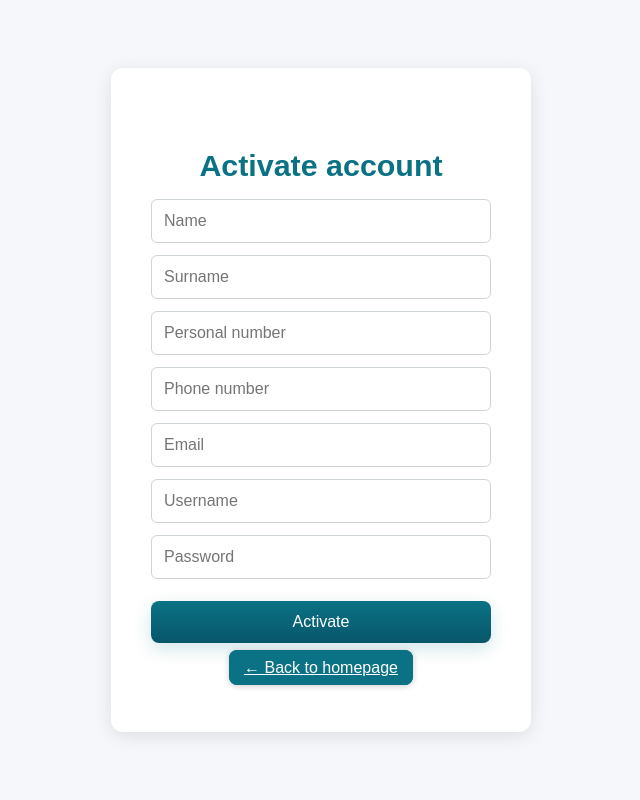
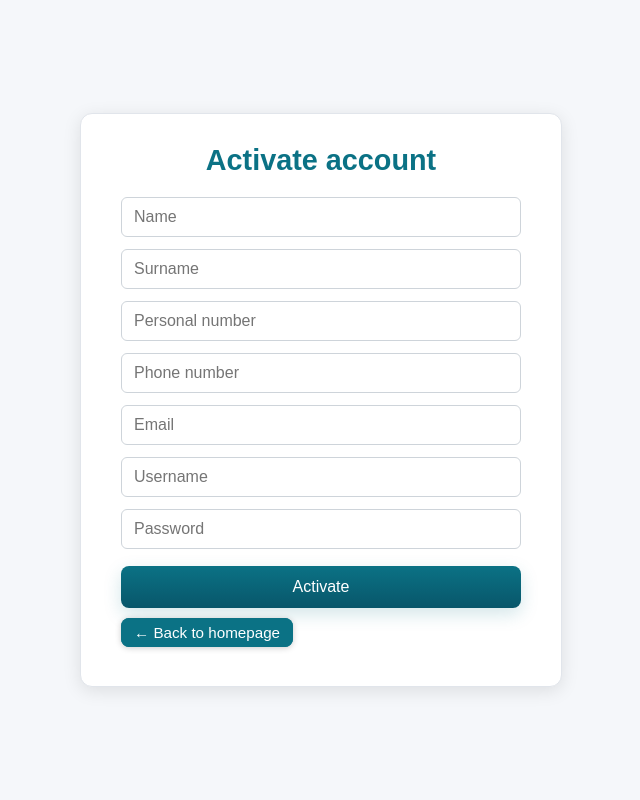
Before and after one commit to eliottpajz/ProjektUBT, a PHP site: page /activateaccount.php in a window 1280 px wide. Shown: the whole page, without its empty margins (319-959 px from the left). Run offline with PHP 8.4, Linux system fonts and the light colour scheme.

Commit message:
NDRYSHIME
ERRORA

```diff
--- a/style.css
+++ b/style.css
@@ -1,153 +1,184 @@
-*{
-    box-sizing: border-box;
+header{
+    border-bottom: 1px solid #08566A;
+    width: 100%;
 }
-
 body{
     color: #212529;
     background-color: #F5F7FA;
     margin: 0px;
     font-family: Arial, Helvetica, sans-serif;
 }
-header{
-    border-bottom: 1px solid #08566A;
-    width: 100%;
-}
+
 main{
     padding: 0 40px;
 }
 
-nav {
+nav{
+    color: #212529;
     display: flex;
-    flex-wrap: wrap;
     justify-content: space-between;
-    gap: 10px;
-    padding: 15px;
-    font-size: 1rem;
+    padding-left: 30px;
+    padding-right: 30px;
+    padding-bottom: 10px;
+    font-size: 110%;
 }
-.logo {
-    font-size: clamp(1.4rem, 4vw, 2rem);
-    font-weight: bold;
-    color: #0B7285;
-    display: flex;
-    align-items: center;
+
+.nav button{
+    background-color: #0B7285;
+    font-size: 110%;
+    border: 1px solid #0B7285;
+    border-radius: 8px;
+    padding: 5px;
+    text-decoration: none;
+    color: #FFFFFF;
+    box-shadow: 0 1px 6px rgba(0, 0, 0, 0.2);
+    transition: 0.4s;
 }
-.leftnav {
-    display: flex;
-    gap: 12px;
-    flex-wrap: wrap;
+
+.nav button:hover {
+    background-color: #08566A;
+    border-color: #08566A;
 }
+
+.hero-actions button{
+    background-color: #0B7285;
+    font-size: 110%;
+    border: 1px solid #0B7285;
+    border-radius: 8px;
+    padding: 5px 12px;
+    text-decoration: none;
+    color: #FFFFFF;
+    box-shadow: 0 1px 6px rgba(0, 0, 0, 0.2);
+    transition: 0.4s;
+    margin-right: 8px;
+    cursor: pointer;
+}
+
+.hero-actions button:hover{
+    background-color: #08566A;
+    border-color: #08566A;
+}
+
 .btn,
 .btn-link,
-.nav button,
-.hero-actions button,
 .quick-actions button,
-.products-grid button {
+.products-grid button{
     background-color: #0B7285;
     color: #FFFFFF;
     border: 1px solid #0B7285;
     border-radius: 8px;
-    padding: 8px 14px;
-    font-size: 1rem;
+    padding: 5px 12px;
+    text-decoration: none;
     box-shadow: 0 1px 6px rgba(0, 0, 0, 0.2);
-    transition: 0.3s;
+    transition: 0.4s;
     cursor: pointer;
+    font-size: 100%;
 }
+
 .btn:hover,
 .btn-link:hover,
-.nav button:hover,
-.hero-actions button:hover,
 .quick-actions button:hover,
-.products-grid button:hover {
+.products-grid button:hover{
     background-color: #08566A;
     border-color: #08566A;
 }
-.nav a {
+
+.nav a{
     border: 1px solid #0B7285;
     border-radius: 8px;
-    padding: 8px 14px;
+    padding: 5px;
+    text-decoration: none;
     color: #0B7285;
-    text-decoration: none;
-    transition: 0.3s;
+    box-shadow: 0 1px 6px rgba(0, 0, 0, 0.2);
+    transition: 0.4s;
 }
+
 .nav a:hover {
     background-color: #0B7285;
     color: #FFFFFF;
-}
-main {
-    padding: 1rem;
+    border-color: #0B7285;
 }
 
-@media (min-width: 768px) {
-    main {
-        padding: 0 40px;
-    }
-}
-.sherbimet {
-    display: grid;
-    grid-template-columns: 1fr;
-    gap: 15px;
-    margin: 30px auto;
+.logo{
+    font-family:system-ui, -apple-system, BlinkMacSystemFont, 'Segoe UI', Roboto, Oxygen, Ubuntu, Cantarell, 'Open Sans', 'Helvetica Neue', sans-serif;
+    display: flex;
+    padding: 15px;
+    font-size: 200%;
+    font-weight: bold;
+    color: #0B7285;
 }
 
-@media (min-width: 600px) {
-    .sherbimet {
-        grid-template-columns: repeat(2, 1fr);
-    }
+.leftnav{
+    display: flex;
+    gap: 20px;
 }
 
-@media (min-width: 1024px) {
-    .sherbimet {
-        grid-template-columns: repeat(4, 1fr);
-    }
+.sherbimet{
+    display: grid;
+    width: fit-content;
+    grid-template-columns: repeat(2, auto);
+    gap: 15px;
+    margin: 30px;
+    justify-self: center;
 }
 
-.box {
+.box{
     text-align: center;
-    padding: 20px;
+    padding: 20px 10px 20px;
     background: #FFFFFF;
+    border: 1px solid #E1E5EB;
     border-radius: 15px;
-    font-size: clamp(1.4rem, 3vw, 2rem);
+    font-style: bold;
+    font-size: 220%;
     box-shadow: 0 2px 10px rgba(0, 0, 0, 0.2);
-    transition: 0.3s;
+    transition: 0.4s;
 }
 
-.box:hover {
+.box:hover{
     box-shadow: 0 6px 15px rgba(0, 0, 0, 0.2);
+    border: 1px solid #ccc;
 }
-.auth-page {
+
+.pytja{
+    display: flex;
+    margin: 20px;
+    padding-left: 30px;
+}
+
+.auth-page{
     min-height: 100vh;
     display: flex;
+    align-items: center;
     justify-content: center;
-    align-items: center;
-    padding: 1rem;
 }
 
-.auth-card {
+.auth-card{
+    background: #FFFFFF;
+    border: 1px solid #E1E5EB;
+    border-radius: 12px;
+    padding: 30px 40px;
+    box-shadow: 0 4px 18px rgba(0, 0, 0, 0.1);
     width: 100%;
-    max-width: 420px;
-    background: #FFFFFF;
-    border-radius: 12px;
-    padding: 1.5rem;
-    box-shadow: 0 4px 18px rgba(0, 0, 0, 0.1);
+    max-width: 400px;
 }
 
-@media (min-width: 768px) {
-    .auth-card {
-        padding: 2.5rem;
-    }
+.auth-card h1{
+    margin-top: 0;
+    margin-bottom: 20px;
+    font-size: 1.8rem;
 }
 
-.auth-card h1 {
-    font-size: clamp(1.5rem, 4vw, 1.9rem);
-    margin-bottom: 1rem;
+.input-box{
+    margin-bottom: 15px;
 }
 
-.input-box input {
+.input-box input{
     width: 100%;
-    padding: 12px;
-    font-size: 1rem;
+    padding: 10px 12px;
     border-radius: 6px;
     border: 1px solid #CED4DA;
+    font-size: 1rem;
+    box-sizing: border-box;
 }
 
 .input-box label {
@@ -224,60 +255,57 @@ main {
 
 .auth-btn {
     width: 100%;
-    margin-top: 10px;
+    margin-top: 5px;
 }
 
-.register-link {
+.register-link{
     margin-top: 15px;
     font-size: 0.95rem;
-    text-align: center;
 }
 .container {
-    padding: 1.5rem;
+    padding: 2rem;
 }
-
 .slider-wrapper {
-    max-width: 100%;
-    margin: auto;
+    position: relative;
+    max-width: 48rem;
+    margin: 0 auto;
 }
-
 .slider {
     display: flex;
-    aspect-ratio: 16 / 9;
-    overflow-x: auto;
+    aspect-ratio: 16/9;
+    overflow: auto;
     scroll-snap-type: x mandatory;
+    scroll-behavior: smooth;
+    box-shadow: 0 1.5rem 3rem -0.75rem hsla(0, 0%, 0%, 0.25);
     border-radius: 0.5rem;
 }
-
 .slider img {
-    width: 100%;
+    flex: 1 0 100%;
+    scroll-snap-align: start;
     object-fit: cover;
-    scroll-snap-align: start;
 }
-
 .slider-nav {
     display: flex;
-    gap: 1rem;
+    column-gap: 1rem;
     position: absolute;
-    bottom: 1.25rem;
+    bottom: 1.25 rem;
     left: 50%;
     transform: translateX(-50%);
+    z-index: 1;
 }
-
 .slider-nav a {
     width: 0.5rem;
     height: 0.5rem;
+    border-radius: 50%;
     background-color: #FFF;
-    border-radius: 50%;
     opacity: 0.75;
+    transition: opacity ease 250ms;
 }
-
 .slider-nav a:hover {
     opacity: 1;
 }
-.error {
+.error{
     color: red;
-    font-size: 0.9rem;
 }
 
 .cardContainer{
```
